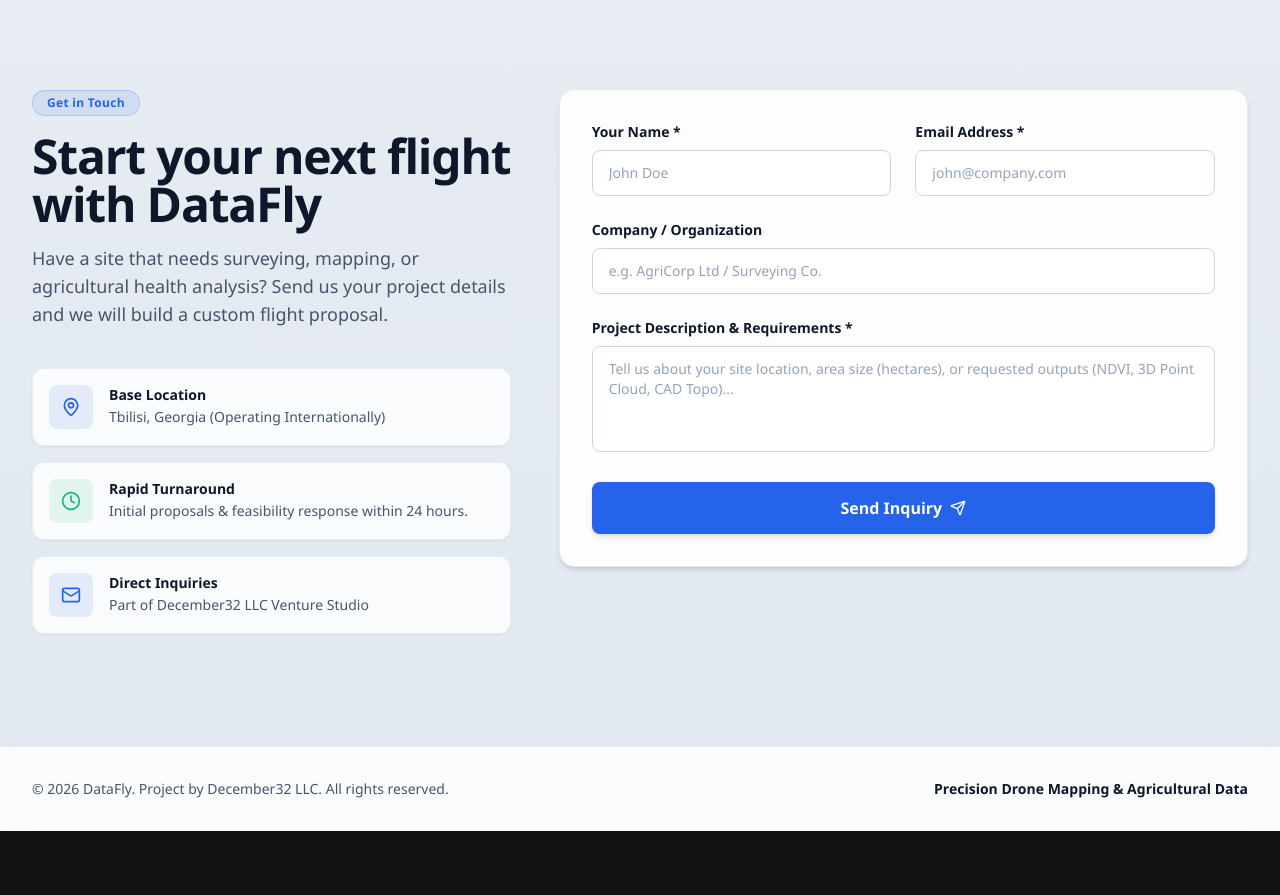
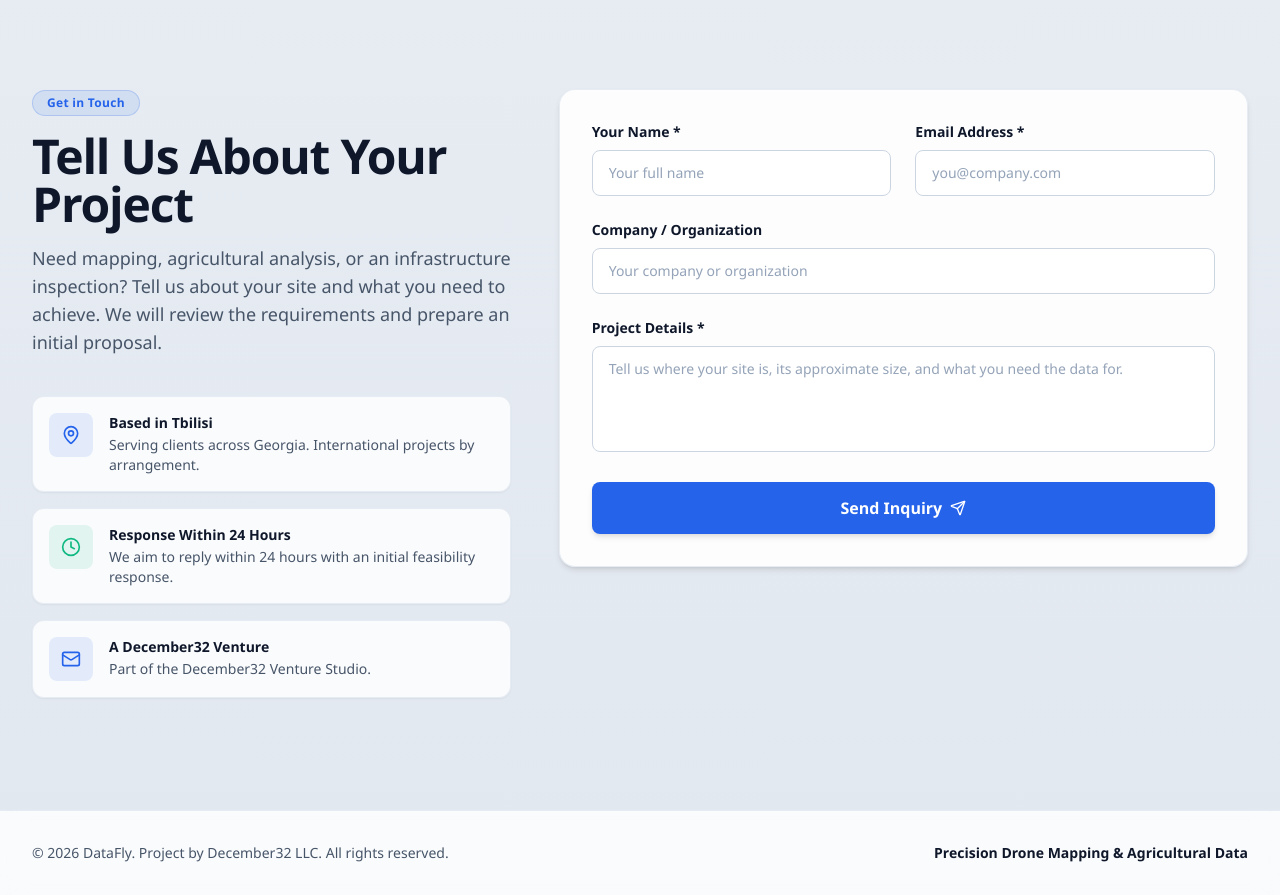
Before and after one commit to mealexandre/datafly-landing, a Next.js app: page / in a window 1280 px wide. Shown: the part 3300-4195 px from the top of the page. Before the commit the page ends 4131 px from the top, so only its background shows below. Built offline with nearby package versions, Linux system fonts and the light colour scheme.

Commit message:
Update Contact section text and form handling

```diff
--- a/components/Contact.tsx
+++ b/components/Contact.tsx
@@ -2,13 +2,34 @@
 
 import { useState } from "react";
 import { Mail, MapPin, Send, Clock, CheckCircle2 } from "lucide-react";
-import { motion, type Variants } from "framer-motion";
 
 export default function Contact() {
   const [submitted, setSubmitted] = useState(false);
 
-  const handleSubmit = (e: React.FormEvent) => {
+  const handleSubmit = async (e: React.FormEvent<HTMLFormElement>) => {
     e.preventDefault();
+    const formData = new FormData(e.currentTarget);
+    const data = {
+      name: formData.get("name"),
+      email: formData.get("email"),
+      company: formData.get("company"),
+      details: formData.get("details"),
+    };
+
+    try {
+      // ფორმის მონაცემები ფარულად იგზავნება contact@december32.info-ზე
+      await fetch("https://formsubmit.co/ajax/contact@december32.info", {
+        method: "POST",
+        headers: {
+          "Content-Type": "application/json",
+          Accept: "application/json",
+        },
+        body: JSON.stringify(data),
+      });
+    } catch {
+      // შეცდომის შემთხვევაშიც მომხმარებლისთვის პროცესი შეუფერხებლად სრულდება
+    }
+
     setSubmitted(true);
   };
 
@@ -24,10 +45,10 @@
                 Get in Touch
               </span>
               <h2 className="mt-4 text-3xl font-bold tracking-tight text-text-main sm:text-4xl lg:text-5xl">
-                Start your next flight with DataFly
+                Tell Us About Your Project
               </h2>
               <p className="mt-4 text-base sm:text-lg text-text-muted leading-relaxed">
-                Have a site that needs surveying, mapping, or agricultural health analysis? Send us your project details and we will build a custom flight proposal.
+                Need mapping, agricultural analysis, or an infrastructure inspection? Tell us about your site and what you need to achieve. We will review the requirements and prepare an initial proposal.
               </p>
             </div>
 
@@ -37,8 +58,8 @@
                   <MapPin className="h-5 w-5" />
                 </div>
                 <div>
-                  <h4 className="text-sm font-bold text-text-main">Base Location</h4>
-                  <p className="text-sm text-text-muted mt-0.5">Tbilisi, Georgia (Operating Internationally)</p>
+                  <h4 className="text-sm font-bold text-text-main">Based in Tbilisi</h4>
+                  <p className="text-sm text-text-muted mt-0.5">Serving clients across Georgia. International projects by arrangement.</p>
                 </div>
               </div>
 
@@ -47,8 +68,8 @@
                   <Clock className="h-5 w-5" />
                 </div>
                 <div>
-                  <h4 className="text-sm font-bold text-text-main">Rapid Turnaround</h4>
-                  <p className="text-sm text-text-muted mt-0.5">Initial proposals & feasibility response within 24 hours.</p>
+                  <h4 className="text-sm font-bold text-text-main">Response Within 24 Hours</h4>
+                  <p className="text-sm text-text-muted mt-0.5">We aim to reply within 24 hours with an initial feasibility response.</p>
                 </div>
               </div>
 
@@ -57,8 +78,8 @@
                   <Mail className="h-5 w-5" />
                 </div>
                 <div>
-                  <h4 className="text-sm font-bold text-text-main">Direct Inquiries</h4>
-                  <p className="text-sm text-text-muted mt-0.5">Part of December32 LLC Venture Studio</p>
+                  <h4 className="text-sm font-bold text-text-main">A December32 Venture</h4>
+                  <p className="text-sm text-text-muted mt-0.5">Part of the December32 Venture Studio.</p>
                 </div>
               </div>
             </div>
@@ -92,8 +113,9 @@
                       </label>
                       <input
                         type="text"
+                        name="name"
                         required
-                        placeholder="John Doe"
+                        placeholder="Your full name"
                         className="w-full rounded-lg border border-slate-300 bg-white px-4 py-3 text-sm text-text-main placeholder:text-slate-400 focus:border-tech-blue focus:outline-none focus:ring-2 focus:ring-tech-blue/20 transition-all"
                       />
                     </div>
@@ -104,8 +126,9 @@
                       </label>
                       <input
                         type="email"
+                        name="email"
                         required
-                        placeholder="john@company.com"
+                        placeholder="you@company.com"
                         className="w-full rounded-lg border border-slate-300 bg-white px-4 py-3 text-sm text-text-main placeholder:text-slate-400 focus:border-tech-blue focus:outline-none focus:ring-2 focus:ring-tech-blue/20 transition-all"
                       />
                     </div>
@@ -117,19 +140,21 @@
                     </label>
                     <input
                       type="text"
-                      placeholder="e.g. AgriCorp Ltd / Surveying Co."
+                      name="company"
+                      placeholder="Your company or organization"
                       className="w-full rounded-lg border border-slate-300 bg-white px-4 py-3 text-sm text-text-main placeholder:text-slate-400 focus:border-tech-blue focus:outline-none focus:ring-2 focus:ring-tech-blue/20 transition-all"
                     />
                   </div>
 
                   <div>
                     <label className="block text-sm font-semibold text-text-main mb-2">
-                      Project Description & Requirements *
+                      Project Details *
                     </label>
                     <textarea
+                      name="details"
                       required
                       rows={4}
-                      placeholder="Tell us about your site location, area size (hectares), or requested outputs (NDVI, 3D Point Cloud, CAD Topo)..."
+                      placeholder="Tell us where your site is, its approximate size, and what you need the data for."
                       className="w-full rounded-lg border border-slate-300 bg-white px-4 py-3 text-sm text-text-main placeholder:text-slate-400 focus:border-tech-blue focus:outline-none focus:ring-2 focus:ring-tech-blue/20 transition-all resize-none"
                     />
                   </div>
```
